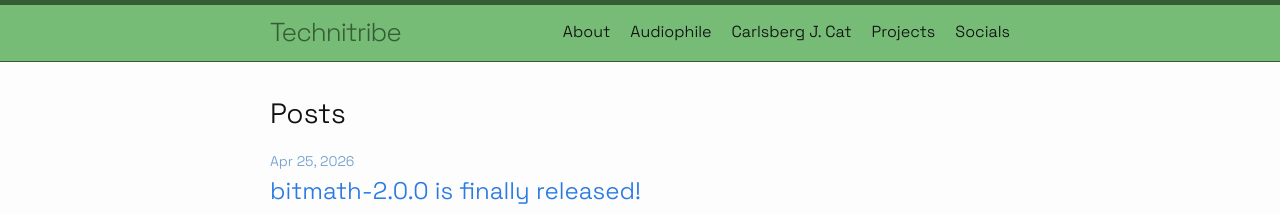
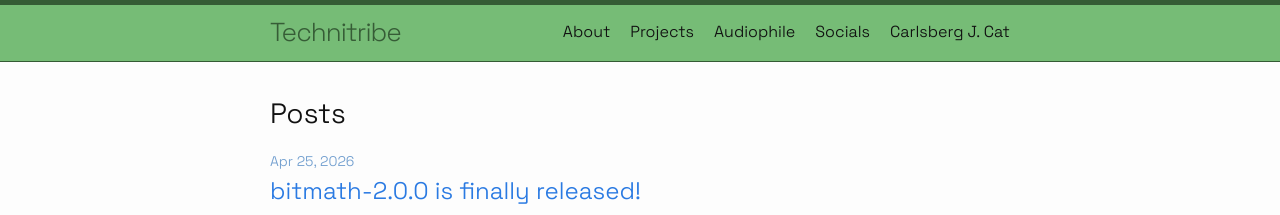
Before and after one commit to timlnx/blog.lnx.cx, a Jekyll site: the page built from index.markdown, in a window 1280 px wide and 900 px high. Shown: the top 215 px of the window. Built offline with Jekyll 4.4.1, drawn with Linux system fonts in a browser that asks for light colours.

Commit message:
Reduce complexity and standardize Jekyll housekeeping
- Build to standard _site/ destination (drop --destination dest)
- OG meta tags now sourced from site.og config instead of hardcoded URLs
- Add explicit header_pages nav order to _config.yml
- Move template post to _drafts/, remove stale exclude entries
- Delete scaffold welcome-to-jekyll.markdown
- Remove dead commented-out Mastodon link from social.html
- Replace deprecated xlink:href with href in all SVG use elements
- Remove misplaced _posts/.jekyll-cache directory

```diff
--- a/_config.yml
+++ b/_config.yml
@@ -70,5 +70,10 @@
 #   - vendor/ruby/
 exclude:
   - README.md
-  - 2024-06-04-welcome-to-jekyll.markdown
-  - _posts/2030-01-01-template.markdown
+
+header_pages:
+  - about.markdown
+  - projects.md
+  - audio.markdown
+  - socials.md
+  - carl.markdown
--- a/_includes/head.html
+++ b/_includes/head.html
@@ -6,11 +6,11 @@
 
   {%- seo -%}
   <!-- Cat for the People -->
-  <meta property="og:image" content="https://blog.lnx.cx/assets/opengraph/og-image-carl-300x300.png" />
-  <meta property="og:image:secure_url" content="https://blog.lnx.cx/assets/opengraph/og-image-carl-300x300.png" />
+  <meta property="og:image" content="{{ site.url }}/{{ site.og.image.path }}" />
+  <meta property="og:image:secure_url" content="{{ site.url }}/{{ site.og.image.path }}" />
   <meta property="og:image:type" content="image/png" />
-  <meta property="og:image:width" content="300" />
-  <meta property="og:image:height" content="300" />
+  <meta property="og:image:width" content="{{ site.og.image.width }}" />
+  <meta property="og:image:height" content="{{ site.og.image.height }}" />
   <meta property="og:image:alt" content="Carlsberg a male tuxedo cat with an emerald glow around his head in a pink framed square. The cat looking up at his human, probably waiting for food or pets" />
   <!-- End the People's Cat -->
 
--- a/_includes/social.html
+++ b/_includes/social.html
@@ -1,18 +1,17 @@
 <ul class="social-media-list">
-  {%- if site.instagram_username -%}<li><a href="https://instagram.com/{{ site.instagram_username| cgi_escape | escape }}"><svg class="svg-icon"><use xlink:href="{{ '/assets/minima-social-icons.svg#instagram' | relative_url }}"></use></svg> <span class="username">{{ site.instagram_username| escape }}</span></a></li>{%- endif -%}
-  {%- if site.github_username -%}<li><a href="https://github.com/{{ site.github_username| cgi_escape | escape }}"><svg class="svg-icon"><use xlink:href="{{ '/assets/minima-social-icons.svg#github' | relative_url }}"></use></svg> <span class="username">{{ site.github_username| escape }}</span></a></li>{%- endif -%}
-  {%- if site.discogs_username -%}<li><a href="https://www.discogs.com/user/{{ site.discogs_username| cgi_escape | escape }}/collection"><svg class="svg-icon"><use xlink:href="{{ '/assets/minima-social-icons.svg#discogs' | relative_url }}"></use></svg> <span class="username">{{ site.discogs_username| escape }}</span></a></li>{%- endif -%}
-  {%- if site.youtube_username -%}<li><a href="https://youtube.com/@{{ site.youtube_username| cgi_escape | escape }}"><svg class="svg-icon"><use xlink:href="{{ '/assets/minima-social-icons.svg#youtube' | relative_url }}"></use></svg> <span class="username">{{ site.youtube_username| escape }}</span></a></li>{%- endif -%}
-  {%- if site.bluesky_username -%}<li><a href="https://bsky.app/profile/{{ site.bluesky_username| cgi_escape | escape }}"><svg class="svg-icon" ><use xlink:href="{{ '/assets/minima-social-icons.svg#bluesky' | relative_url }}" preserveAspectRatio="meet"></use></svg> <span class="username">{{ site.bluesky_username| escape }}</span></a></li>{%- endif -%}
-  {%- for mst in site.mastodon -%}{%- if mst.username and mst.instance -%}<li><a href="https://{{ mst.instance| cgi_escape | escape}}/@{{mst.username}}"><svg class="svg-icon"><use xlink:href="{{ '/assets/minima-social-icons.svg#mastodon' | relative_url }}"></use></svg> <span class="username">{{ mst.username|escape }}</span></a></li>{%- endif -%}{%- endfor -%}
-  {%- if site.dribbble_username -%}<li><a href="https://dribbble.com/{{ site.dribbble_username| cgi_escape | escape }}"><svg class="svg-icon"><use xlink:href="{{ '/assets/minima-social-icons.svg#dribbble' | relative_url }}"></use></svg> <span class="username">{{ site.dribbble_username| escape }}</span></a></li>{%- endif -%}
-  {%- if site.facebook_username -%}<li><a href="https://www.facebook.com/{{ site.facebook_username| cgi_escape | escape }}"><svg class="svg-icon"><use xlink:href="{{ '/assets/minima-social-icons.svg#facebook' | relative_url }}"></use></svg> <span class="username">{{ site.facebook_username| escape }}</span></a></li>{%- endif -%}
-<!--  <li><a rel="me" href="https://infosec.exchange/@timtimtim"><svg class="svg-icon"><use xlink:href="{{ '/assets/minima-social-icons.svg#mastodon' | relative_url }}"></use></svg> @timtimtim</a></li> -->
-  {%- if site.archive_username -%}<li><a href="https://archive.org/details/@{{ site.archive_username| cgi_escape | escape }}"><svg class="svg-icon"><use xlink:href="{{ '/assets/minima-social-icons.svg#archive' | relative_url }}"></use></svg> <span class="username">{{ site.archive_username| escape }}</span></a></li>{%- endif -%}
-  {%- if site.flickr_username -%}<li><a href="https://www.flickr.com/photos/{{ site.flickr_username| cgi_escape | escape }}"><svg class="svg-icon"><use xlink:href="{{ '/assets/minima-social-icons.svg#flickr' | relative_url }}"></use></svg> <span class="username">{{ site.flickr_username| escape }}</span></a></li>{%- endif -%}
-  {%- if site.linkedin_username -%}<li><a href="https://www.linkedin.com/in/{{ site.linkedin_username| cgi_escape | escape }}"><svg class="svg-icon"><use xlink:href="{{ '/assets/minima-social-icons.svg#linkedin' | relative_url }}"></use></svg> <span class="username">{{ site.linkedin_username| escape }}</span></a></li>{%- endif -%}
-  {%- if site.pinterest_username -%}<li><a href="https://www.pinterest.com/{{ site.pinterest_username| cgi_escape | escape }}"><svg class="svg-icon"><use xlink:href="{{ '/assets/minima-social-icons.svg#pinterest' | relative_url }}"></use></svg> <span class="username">{{ site.pinterest_username| escape }}</span></a></li>{%- endif -%}
-  {%- if site.twitter_username -%}<li><a href="https://www.twitter.com/{{ site.twitter_username| cgi_escape | escape }}"><svg class="svg-icon"><use xlink:href="{{ '/assets/minima-social-icons.svg#twitter' | relative_url }}"></use></svg> <span class="username">{{ site.twitter_username| escape }}</span></a></li>{%- endif -%}
-  {%- if site.googleplus_username -%}<li><a href="https://plus.google.com/{{ site.googleplus_username| escape }}"><svg class="svg-icon"><use xlink:href="{{ '/assets/minima-social-icons.svg#googleplus' | relative_url }}"></use></svg> <span class="username">{{ site.googleplus_username| escape }}</span></a></li>{%- endif -%}
-  {%- if site.rss -%}<li><a href="{{ 'feed.xml' | relative_url }}"><svg class="svg-icon"><use xlink:href="{{ '/assets/minima-social-icons.svg#rss' | relative_url }}"></use></svg> <span>{{ site.rss | escape }}</span></a></li>{%- endif -%}
+  {%- if site.instagram_username -%}<li><a href="https://instagram.com/{{ site.instagram_username| cgi_escape | escape }}"><svg class="svg-icon"><use href="{{ '/assets/minima-social-icons.svg#instagram' | relative_url }}"></use></svg> <span class="username">{{ site.instagram_username| escape }}</span></a></li>{%- endif -%}
+  {%- if site.github_username -%}<li><a href="https://github.com/{{ site.github_username| cgi_escape | escape }}"><svg class="svg-icon"><use href="{{ '/assets/minima-social-icons.svg#github' | relative_url }}"></use></svg> <span class="username">{{ site.github_username| escape }}</span></a></li>{%- endif -%}
+  {%- if site.discogs_username -%}<li><a href="https://www.discogs.com/user/{{ site.discogs_username| cgi_escape | escape }}/collection"><svg class="svg-icon"><use href="{{ '/assets/minima-social-icons.svg#discogs' | relative_url }}"></use></svg> <span class="username">{{ site.discogs_username| escape }}</span></a></li>{%- endif -%}
+  {%- if site.youtube_username -%}<li><a href="https://youtube.com/@{{ site.youtube_username| cgi_escape | escape }}"><svg class="svg-icon"><use href="{{ '/assets/minima-social-icons.svg#youtube' | relative_url }}"></use></svg> <span class="username">{{ site.youtube_username| escape }}</span></a></li>{%- endif -%}
+  {%- if site.bluesky_username -%}<li><a href="https://bsky.app/profile/{{ site.bluesky_username| cgi_escape | escape }}"><svg class="svg-icon" ><use href="{{ '/assets/minima-social-icons.svg#bluesky' | relative_url }}" preserveAspectRatio="meet"></use></svg> <span class="username">{{ site.bluesky_username| escape }}</span></a></li>{%- endif -%}
+  {%- for mst in site.mastodon -%}{%- if mst.username and mst.instance -%}<li><a href="https://{{ mst.instance| cgi_escape | escape}}/@{{mst.username}}"><svg class="svg-icon"><use href="{{ '/assets/minima-social-icons.svg#mastodon' | relative_url }}"></use></svg> <span class="username">{{ mst.username|escape }}</span></a></li>{%- endif -%}{%- endfor -%}
+  {%- if site.dribbble_username -%}<li><a href="https://dribbble.com/{{ site.dribbble_username| cgi_escape | escape }}"><svg class="svg-icon"><use href="{{ '/assets/minima-social-icons.svg#dribbble' | relative_url }}"></use></svg> <span class="username">{{ site.dribbble_username| escape }}</span></a></li>{%- endif -%}
+  {%- if site.facebook_username -%}<li><a href="https://www.facebook.com/{{ site.facebook_username| cgi_escape | escape }}"><svg class="svg-icon"><use href="{{ '/assets/minima-social-icons.svg#facebook' | relative_url }}"></use></svg> <span class="username">{{ site.facebook_username| escape }}</span></a></li>{%- endif -%}
+  {%- if site.archive_username -%}<li><a href="https://archive.org/details/@{{ site.archive_username| cgi_escape | escape }}"><svg class="svg-icon"><use href="{{ '/assets/minima-social-icons.svg#archive' | relative_url }}"></use></svg> <span class="username">{{ site.archive_username| escape }}</span></a></li>{%- endif -%}
+  {%- if site.flickr_username -%}<li><a href="https://www.flickr.com/photos/{{ site.flickr_username| cgi_escape | escape }}"><svg class="svg-icon"><use href="{{ '/assets/minima-social-icons.svg#flickr' | relative_url }}"></use></svg> <span class="username">{{ site.flickr_username| escape }}</span></a></li>{%- endif -%}
+  {%- if site.linkedin_username -%}<li><a href="https://www.linkedin.com/in/{{ site.linkedin_username| cgi_escape | escape }}"><svg class="svg-icon"><use href="{{ '/assets/minima-social-icons.svg#linkedin' | relative_url }}"></use></svg> <span class="username">{{ site.linkedin_username| escape }}</span></a></li>{%- endif -%}
+  {%- if site.pinterest_username -%}<li><a href="https://www.pinterest.com/{{ site.pinterest_username| cgi_escape | escape }}"><svg class="svg-icon"><use href="{{ '/assets/minima-social-icons.svg#pinterest' | relative_url }}"></use></svg> <span class="username">{{ site.pinterest_username| escape }}</span></a></li>{%- endif -%}
+  {%- if site.twitter_username -%}<li><a href="https://www.twitter.com/{{ site.twitter_username| cgi_escape | escape }}"><svg class="svg-icon"><use href="{{ '/assets/minima-social-icons.svg#twitter' | relative_url }}"></use></svg> <span class="username">{{ site.twitter_username| escape }}</span></a></li>{%- endif -%}
+  {%- if site.googleplus_username -%}<li><a href="https://plus.google.com/{{ site.googleplus_username| escape }}"><svg class="svg-icon"><use href="{{ '/assets/minima-social-icons.svg#googleplus' | relative_url }}"></use></svg> <span class="username">{{ site.googleplus_username| escape }}</span></a></li>{%- endif -%}
+  {%- if site.rss -%}<li><a href="{{ 'feed.xml' | relative_url }}"><svg class="svg-icon"><use href="{{ '/assets/minima-social-icons.svg#rss' | relative_url }}"></use></svg> <span>{{ site.rss | escape }}</span></a></li>{%- endif -%}
 </ul>
```
Also changed, not shown: 2024-06-04-welcome-to-jekyll.markdown (deleted, +0 -29 lines), _drafts/template.markdown (renamed from _posts/2030-01-01-template.markdown), 2 other files.
